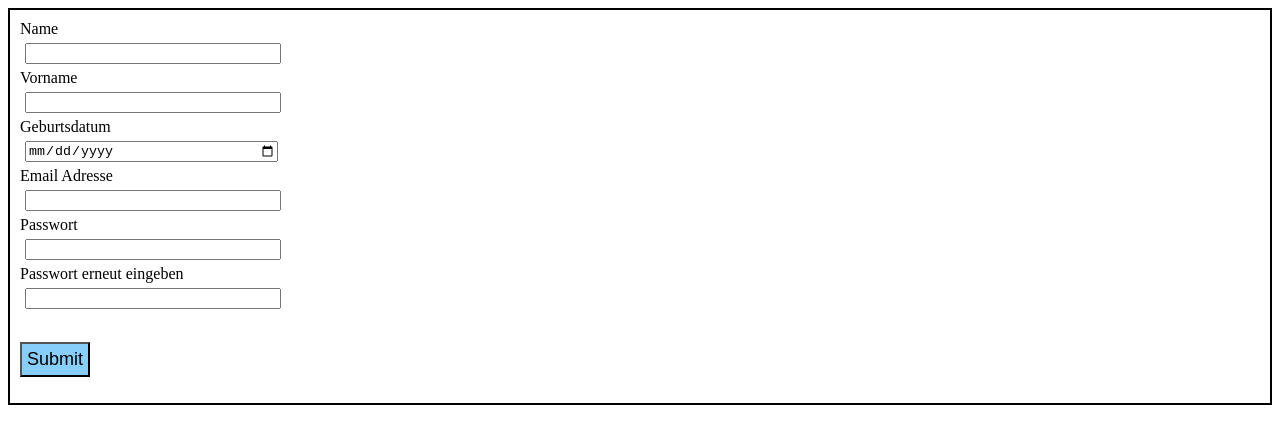
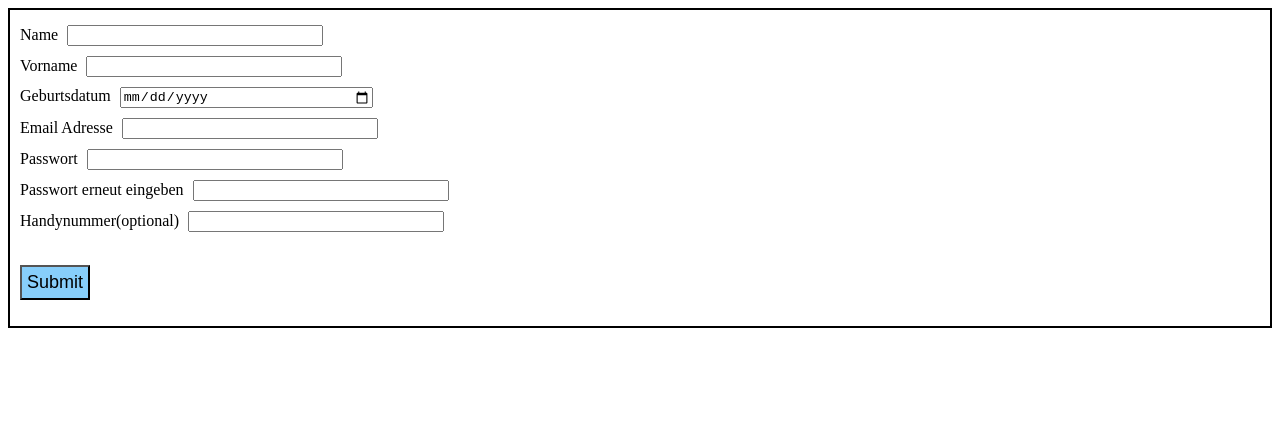
Before and after one commit to Preet149/Frontend_Development, a browser extension: page Projects/Registration/index.html in a window 1280 px wide. Drawn offline with Linux system fonts and the light colour scheme.

Commit message:
Added div and label tags into the index.html file

```diff
--- a/Projects/Registration/index.html
+++ b/Projects/Registration/index.html
@@ -7,12 +7,34 @@
     <link rel="stylesheet" type="text/css" href="index.css">
 </head>
 <body>
-    Name<br><input type="text" id="name-field" oninput="check()"><span id="name"></span><br>
-    Vorname<br><input type="text" id="surname-field" oninput="check()"><span id="surname"></span><br>
-    Geburtsdatum<br><input type="date" id="date-field" oninput="check()"><span id="date"></span><br>
-    Email Adresse<br><input type="email" id="mail-field" onclick="check()"><span id="mail"></span><br>
-    Passwort<br><input type="password" id="passw-field" onclick="check()"><span id="passw"></span><br>
-    Passwort erneut eingeben<br><input type="password" id="passw-field2" oninput="check()"><span id="passw2"></span><br>
+    <div>
+        <label>Name</label>
+        <input type="text" id="name-field" oninput="check()"><span id="name"></span>
+    </div>
+    <div>
+        <label>Vorname</label>
+        <input type="text" id="surname-field" oninput="check()"><span id="surname"></span>
+    </div>
+    <div>
+        <label>Geburtsdatum</label>
+        <input type="date" id="date-field" oninput="check()"><span id="date"></span>
+    </div>
+    <div>
+        <label>Email Adresse</label>
+        <input type="email" id="mail-field" onclick="check()"><span id="mail"></span>
+    </div>
+    <div>
+        <label>Passwort</label>
+        <input type="password" id="passw-field" onclick="check()"><span id="passw"></span>
+    </div>
+    <div>
+        <label>Passwort erneut eingeben</label>
+        <input type="password" id="passw-field2" oninput="check()"><span id="passw2"></span>
+    </div>
+    <div>
+        <label>Handynummer(optional)</label>
+        <input type="number" id="number">
+    </div>
     <button type="button" id="submit-btn" onclick="check()">Submit</button><br>
     <p id="error"></p>
     <script src="index.js"></script>
```
